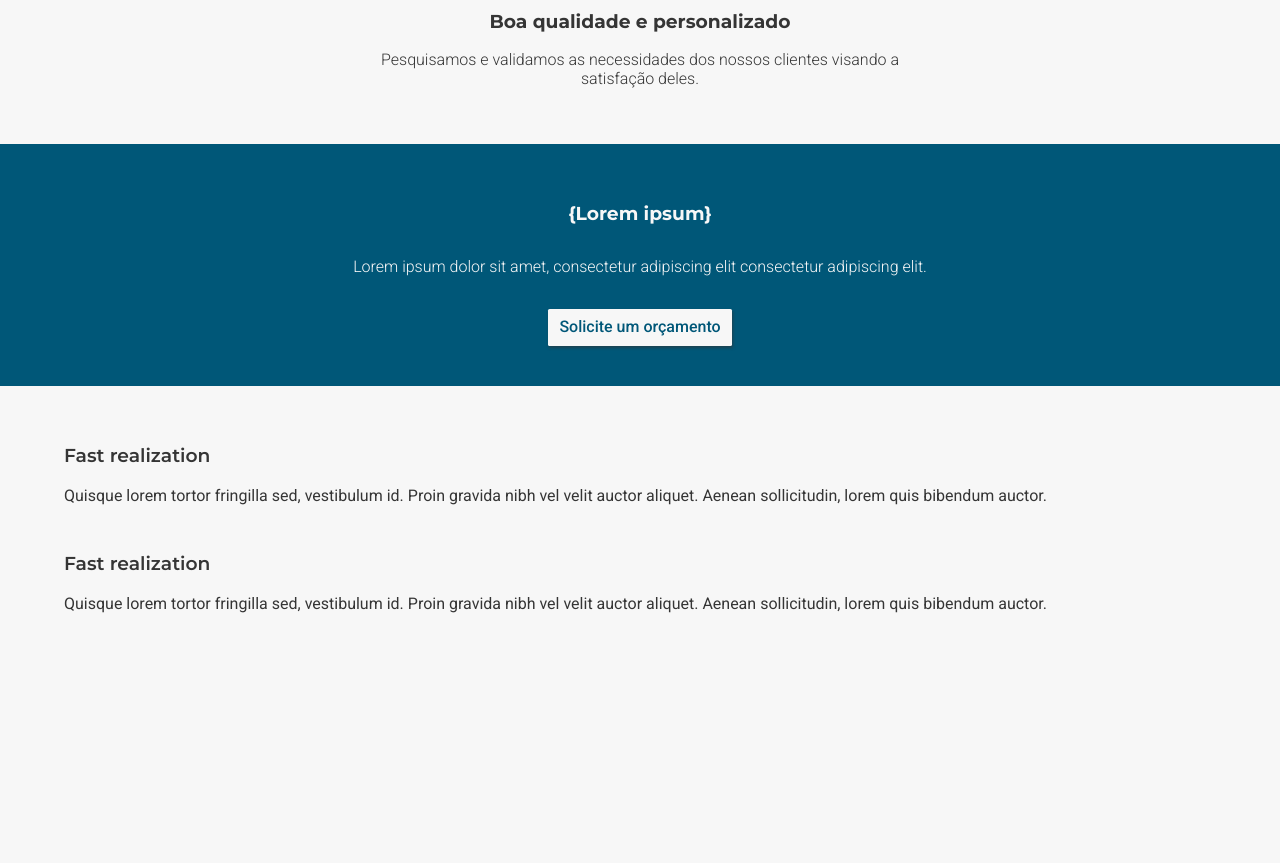
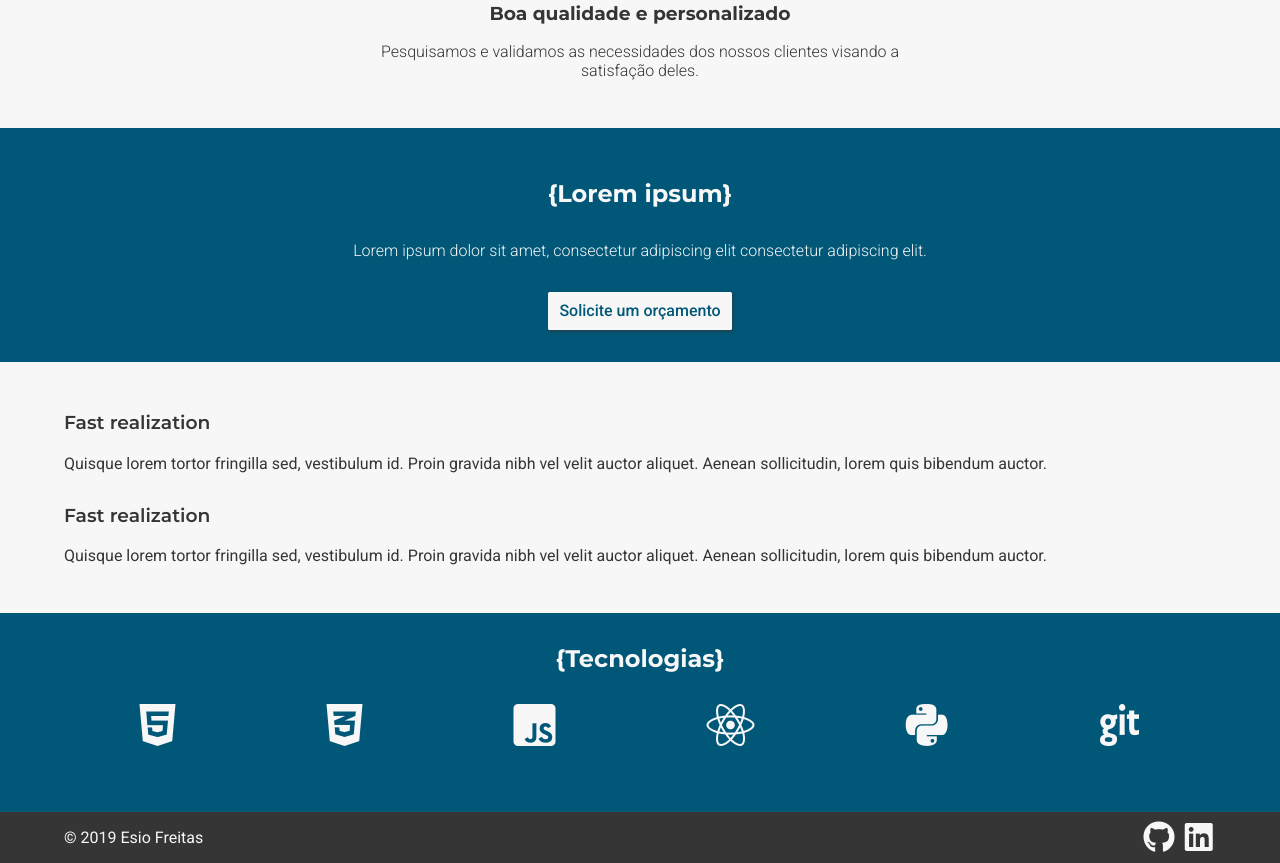
Before and after one commit to EsioFreitas/portfolio-2.0, a plain HTML site: page index.html in a window 1280 px wide. Shown: the part 1094-1957 px from the top of the page. Before the commit the page ends 1764 px from the top, so only its background shows below. Drawn offline with Linux system fonts and the light colour scheme.

Commit message:
Add footer

```diff
--- a/assets/css/index.css
+++ b/assets/css/index.css
@@ -1,5 +1,5 @@
 section {
-    padding: 2.5rem 0;
+    padding: 2rem 0;
 }
 
 .header {
@@ -114,7 +114,7 @@ section {
     text-align: center;
 }
 
-.orcamento h3, .orcamento p {
+.orcamento h2, .orcamento p {
     color: #f7f7f7;
     text-align: center;
 }
@@ -124,15 +124,41 @@ section {
     font-weight: 200;
 }
 
-.metodos__metodo{
+.metodos__metodo {
     margin: 1rem 0;
     font-weight: normal;
 }
 
-.metodos__metodo h3{
+.metodos__metodo h3 {
     font-weight: 600;
 }
 
-.metodos__metodo:first-child{
-    margin-bottom: 3rem;
+.metodos__metodo:first-child {
+    margin-bottom: 2rem;
 }
+
+.tech {
+    background-color: #005778;
+}
+
+.tech ul {
+    overflow: auto;
+    white-space: nowrap;
+    text-align: center;
+    color: #f7f7f7;
+    font-size: 3rem;
+    padding: 0;
+    margin: 0;
+    list-style: none;
+    display: flex;
+    justify-content: space-around;
+    margin: 1.5rem 0;
+    /*     grid-template-columns: repeat(2, 1fr);
+    display: grid;
+    */
+}
+
+.tech li {
+    margin: 0 .5rem;
+    display: inline-block;
+}
--- a/assets/css/main.css
+++ b/assets/css/main.css
@@ -5,7 +5,32 @@ html, body {
     line-height: 1.2;
 }
 
-p, .btn{
+footer {
+    background-color: #353535;
+}
+
+footer>div {
+    display: flex;
+    justify-content: space-between;
+    align-items: center;
+}
+
+footer .icons i {
+    padding: 0 .2rem;
+    color: #f7f7f7;
+    font-size: 2rem;
+    cursor: pointer;
+}
+
+footer .icons i:hover {
+    transform: scale(1.1);
+}
+
+footer p {
+    color: #f7f7f7;
+}
+
+p, .btn {
     font-family: 'Roboto', sans-serif;
 }
 
@@ -17,7 +42,7 @@ h1, h2, h3, p {
     color: #353535;
 }
 
-.btn{
+.btn {
     border: none;
     cursor: pointer;
     padding: .6rem .7rem;
@@ -28,32 +53,32 @@ h1, h2, h3, p {
     box-shadow: 1px 2px 3px #35353590;
 }
 
-.btn__primary{
+.btn__primary {
     background-color: #005778;
     transition: background-color .8s ease;
     color: #f7f7f7;
 }
 
-.btn__primary:hover{
+.btn__primary:hover {
     background-color: #004763;
 }
 
-.btn__secundary{
+.btn__secundary {
     background-color: #f7f7f7;
     transition: background-color .8s ease;
     color: #005778;
 }
 
-.btn__secundary:hover{
+.btn__secundary:hover {
     background-color: #d3d3d3;
 }
 
-.container{
+.container {
     width: 90%;
     margin: 0 auto;
 }
 
-.flex-row{
+.flex-row {
     display: flex;
     justify-content: space-between;
     align-items: center;
--- a/index.html
+++ b/index.html
@@ -12,6 +12,7 @@
     <link rel="stylesheet" href="/assets/css/main.css">
     <link rel="stylesheet" href="/assets/css/normalize.css">
     <link rel="stylesheet" href="/assets/css/index.css">
+    <link rel="stylesheet" href="/assets/css/footer.css">
     <title>{CODER}</title>
 </head>
 
@@ -64,7 +65,7 @@
     </section>
     <section class="orcamento">
         <div class="container">
-            <h3>{Lorem ipsum}</h3>
+            <h2>{Lorem ipsum}</h2>
             <p>Lorem ipsum dolor sit amet, consectetur adipiscing elit consectetur adipiscing elit.</p>
             <button class="btn btn__secundary">Solicite um orçamento</button>
         </div>
@@ -85,6 +86,28 @@
             </div>
         </div>
     </section>
+    <section class="tech">
+        <h2 class="container" style="text-align:center; color: #f7f7f7;">{Tecnologias}</h2>
+        <div class="container">
+            <ul>
+                <li><i class="fab fa-html5"></i></li>
+                <li><i class="fab fa-css3-alt"></i></li>
+                <li><i class="fab fa-js-square"></i></li>
+                <li><i class="fab fa-react"></i></li>
+                <li><i class="fab fa-python"></i></li>
+                <li><i class="fab fa-git"></i></li>
+            </ul>
+        </div>
+    </section>
+    <footer>
+        <div class="container ">
+            <p>© 2019 Esio Freitas</p>
+            <div class="icons">
+                <i class="fab fa-github"></i>
+                <i class="fab fa-linkedin"></i>
+            </div>
+        </div>
+    </footer>
 </body>
 <script src="./assets/js/menu.js"></script>
 <script src="./assets/js/main.js"></script>
```
Also changed, not shown: assets/css/footer.css (added).
